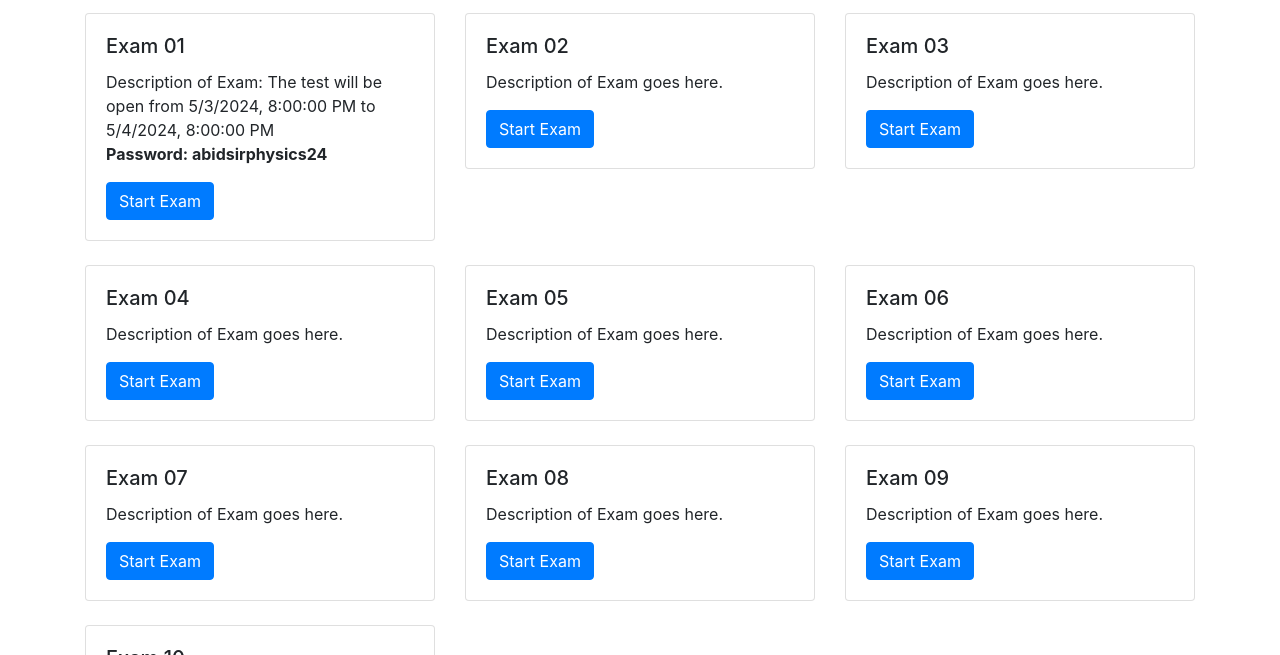
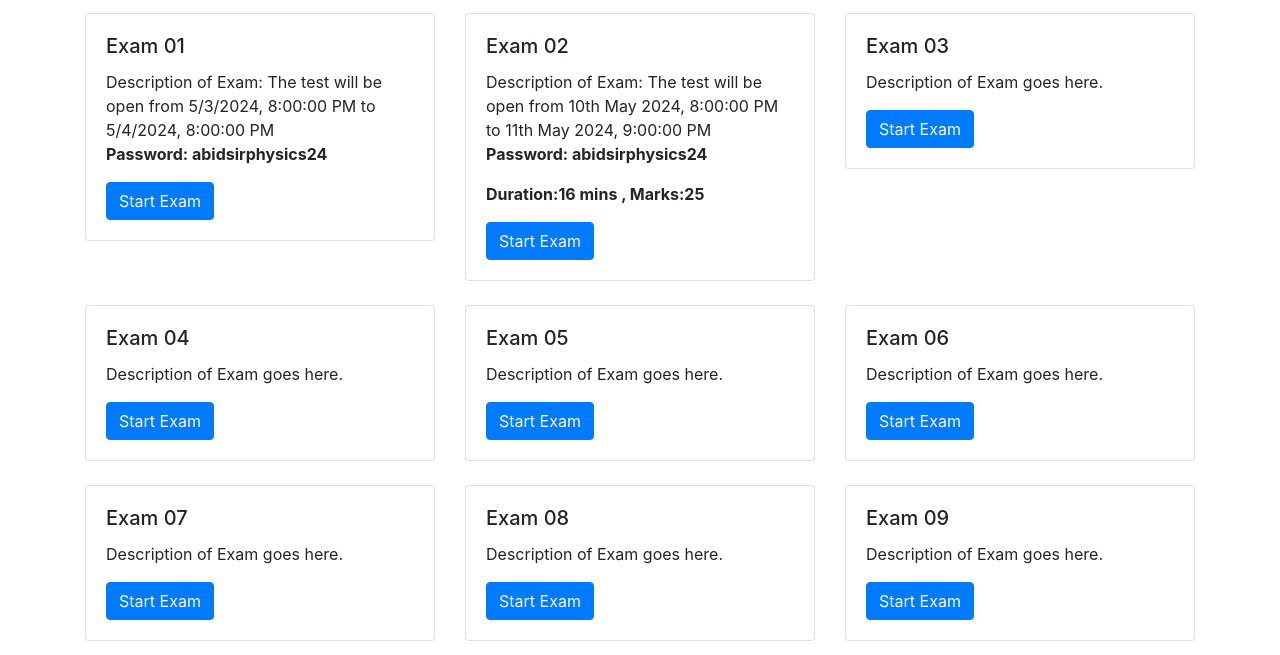
Before and after one commit to Abid-Jafar/abidsphysicsrevisionbatch, a plain HTML site: page exam.html in a window 1280 px wide. Shown: the part 145-800 px from the top of the page. Drawn offline with nearby package versions, Linux system fonts and the light colour scheme.

Commit message:
Update exam.html

```diff
--- a/exam.html
+++ b/exam.html
@@ -28,7 +28,10 @@
                 <div class="card">
                     <div class="card-body">
                         <h5 class="card-title">Exam 02</h5>
-                        <p class="card-text">Description of Exam goes here.</p>
+                        <p class="card-text">Description of Exam:
+                            The test will be open from 10th May 2024, 8:00:00 PM to 11th May 2024, 9:00:00 PM <br>
+                        <b>Password: abidsirphysics24</b></p>
+                        <p><b>Duration:16 mins , Marks:25 </b></p>
                         <a href="https://testmoz.com/q/13629834#student" class="btn btn-primary">Start Exam</a>
                     </div>
                 </div>
```
